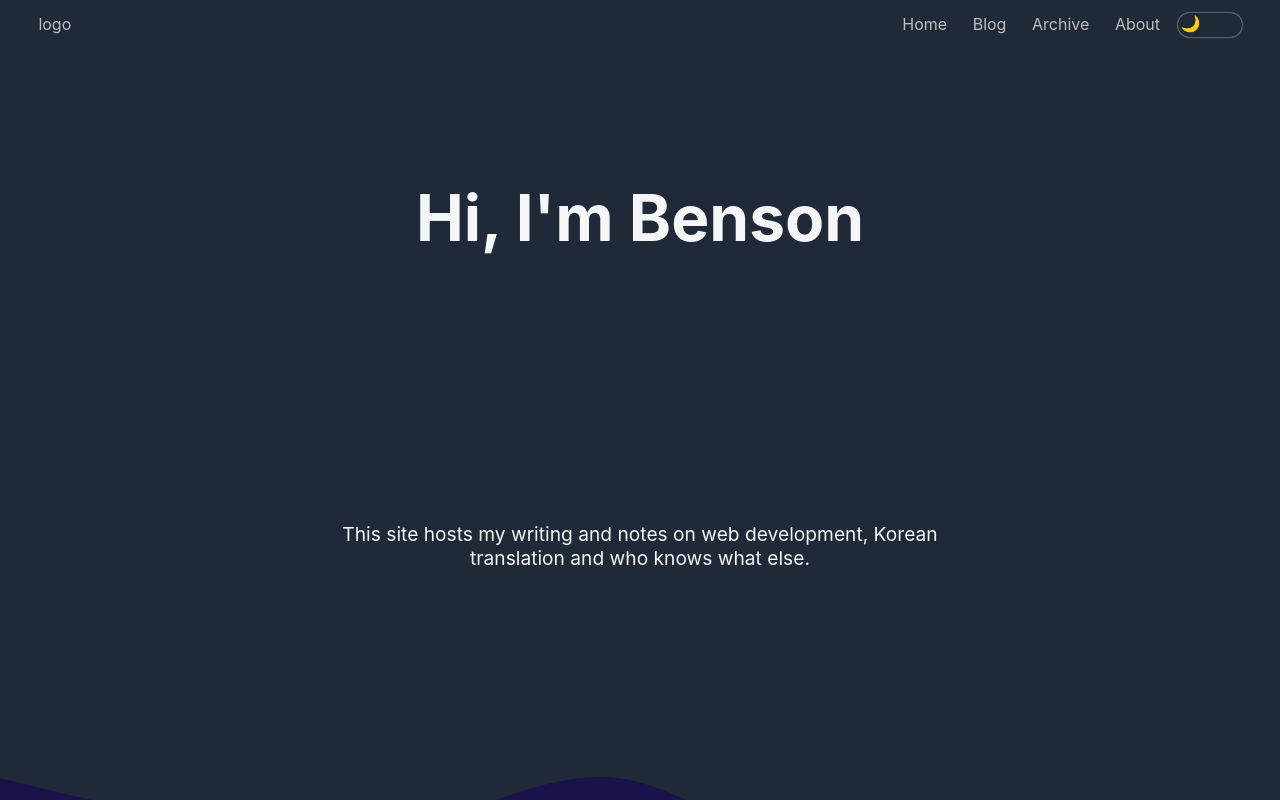
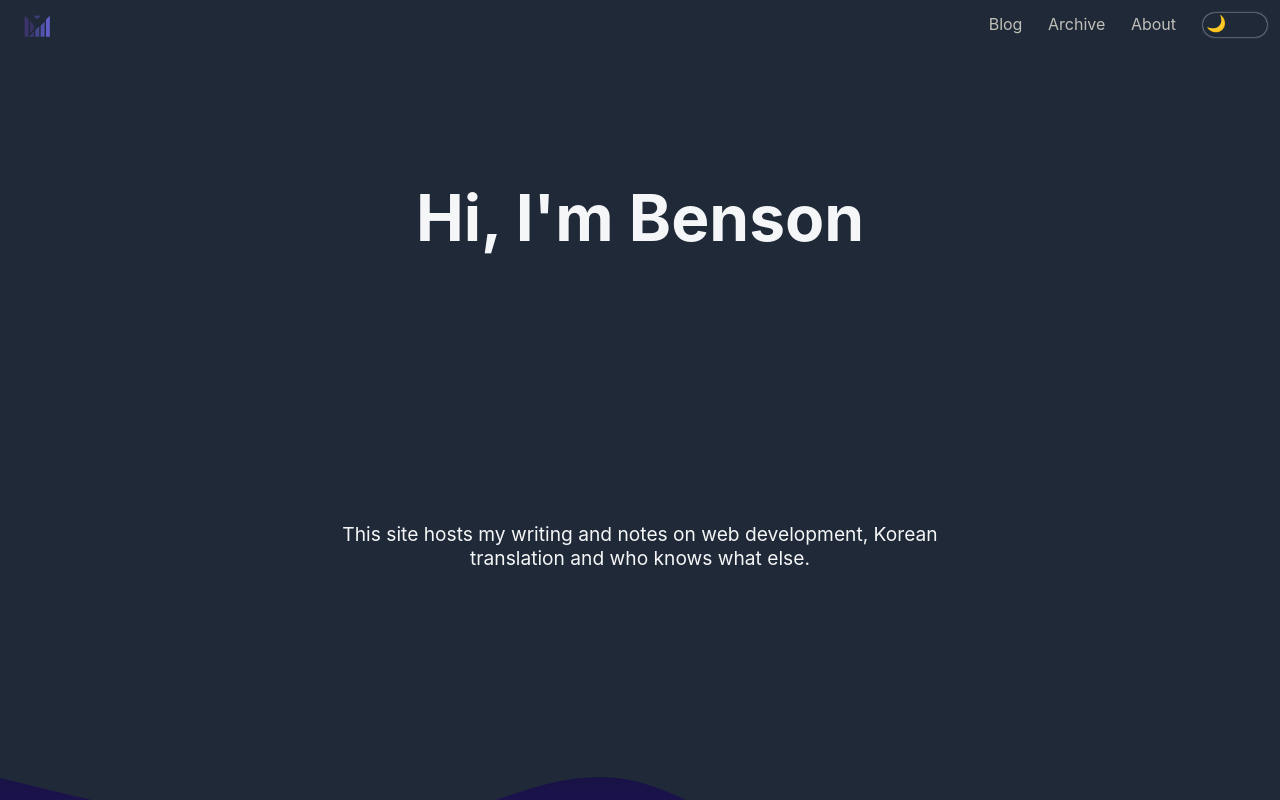
Before and after one commit to benson00077/tlog-front, a Next.js app: page / in a window 1280 px wide. Shown: the top 800 px of the page. Built offline with nearby package versions, Linux system fonts and the light colour scheme; no server answers.

Commit message:
Adjust nav bar and add logo

```diff
--- a/components/TogglerButton/styled.ts
+++ b/components/TogglerButton/styled.ts
@@ -4,7 +4,7 @@ import { GlobalThemeProps } from "../../styled/golbalStyles";
 export const Container = styled.div`
   position: fixed;
   top: 0.8rem;
-  right: 2.4rem;
+  right: 0.8rem;
   z-index: 20;
 
   .switch {
--- a/containers/Layout/Header/Header.tsx
+++ b/containers/Layout/Header/Header.tsx
@@ -1,19 +1,17 @@
 
 import Link from 'next/link'
+import Logo from './Logo'
 import * as S from './styled'
 
 export default function Header() {
   return (
     <S.NavBar>
       <Link href="/" passHref>
-        logo
+        <a>
+          <Logo />
+        </a>
       </Link>
       <S.NavBarLinks>
-        <Link href="/">
-          <a>
-            Home
-          </a>
-        </Link>
         <Link href="/post">
           <a>
             Blog
--- /dev/null
+++ b/containers/Layout/Header/Logo.tsx
@@ -0,0 +1,45 @@
+import React from 'react'
+import { LogoRoot } from './styled'
+
+
+function Logo() {
+
+  return (
+    <LogoRoot>
+      <svg viewBox="0 0 400 400" version="1.1" id="svg_null">
+        <g id="root" stroke="none" strokeWidth="1" fill="none" fillRule="evenodd">
+          {/* <rect id="background" fill="#ffffff" x="0" y="0" width="500" height="500"></rect> */}
+          {/* <g id="Group" transform="translate(40.000000, 309.000000)">
+            <rect id="Rectangle-82" x="0" y="0" width="420" height="45"></rect>
+            <text id="headerText" font-family="Dosis" font-size="40" font-weight="800" line-spacing="40" letter-spacing="4" fill="#000" data-text-alignment="C" font-style="normal">
+              <tspan x="136.51895141601562" y="37"> Benson </tspan>
+            </text>
+          </g>
+
+          <g id="Group-2" transform="translate(40.000000, 362.000000)">
+            <rect id="Rectangle" x="0" y="0" width="420" height="32"></rect>
+            <text id="captionText" font-family="Dosis" font-size="25" font-weight="500" letter-spacing="2.5" fill="#000" data-text-alignment="C" font-style="normal">
+              <tspan x="83.6134262084961" y="23">Radical Transparency</tspan>
+            </text>
+          </g> */}
+
+          <g id="shape" transform="translate(149.000000, 109.000000)">
+            <polygon id="shape.secondary" fillOpacity=".02" fill="#645fce" points="85.089 99.343 85.089 79.769 94.916 89.557"></polygon>
+            <polygon id="shape.secondary" fillOpacity=".6" fill="#645fce" points="116.912 168 85.658 168 85.658 115.861 116.912 84.736"></polygon>
+            <polygon id="shape.secondary" fillOpacity=".8" fill="#645fce" points="159.455 168 128.201 168 128.201 80.341 159.455 49.217"></polygon>
+            <polygon id="shape.secondary" fill="#645fce" points="202 168 170.746 168 170.746 31.123 202 0"></polygon>
+            <polygon id="shape.secondary" fillOpacity=".4" fill="#645fce" points="74.367 127.105 74.367 168 33.301 168"></polygon>
+            <polygon id="shape.secondary" fillOpacity=".5" fill="#645fce" points="130.037 0 101 28.917 71.963 0"></polygon>
+            <polygon id="shape.primary" fillOpacity=".5" fill="#40356f" points="130.037 0 101 28.917 71.963 0"></polygon>
+            <polygon id="shape.primary" fillOpacity=".8" fill="#40356f" points="42.545 140.47 42.545 43.008 73.799 74.132 73.799 109.346"></polygon>
+            <polygon id="shape.primary" fillOpacity=".6" fill="#40356f" points="85.089 99.343 85.089 79.769 94.916 89.557"></polygon>
+            <polygon id="shape.primary" fill="#40356f" points="21.134 168 0 168 0 0 31.254 31.123 31.254 157.923"></polygon>
+            <polygon id="shape.primary" fillOpacity=".6" fill="#40356f" points="74.367 127.105 74.367 168 33.301 168"></polygon>
+          </g>
+        </g>
+      </svg>
+    </LogoRoot>
+  )
+}
+
+export default Logo
--- a/containers/Layout/Header/styled.ts
+++ b/containers/Layout/Header/styled.ts
@@ -7,7 +7,7 @@ export const NavBar = styled.nav`
   ${flexMixin("space-between")}
   width: 100%;
   height: ${navHeight};
-  padding: 0 7.5rem 0 2.4rem;
+  padding: 0 6.5rem 0 2.4rem;
   opacity: 0.95;
   z-index: 10;
   user-select: none;
@@ -23,3 +23,10 @@ export const NavBarLinks = styled.div`
     margin-left: 1.6rem;
   }
 `;
+
+export const LogoRoot = styled.div`
+  position: relative;
+  top: 5px;
+  left: -2rem;
+  width: 50px;
+`
--- a/pages/_app.tsx
+++ b/pages/_app.tsx
@@ -24,12 +24,12 @@ function MyApp({ Component, pageProps }: AppProps) {
 
   useEffect(() => {
     const handleStart = (url: string) => {
-      console.log(new Date, `Loading Start: ${url}`)
+      // console.log(new Date, `Loading Start: ${url}`)
       // NProgress.start()
       setIsPageTransit(true)
     }
     const handleStop = () => {
-      console.log(new Date, `Loading Stop`)
+      // console.log(new Date, `Loading Stop`)
       // NProgress.done()
       setIsPageTransit(false)
     }
```
